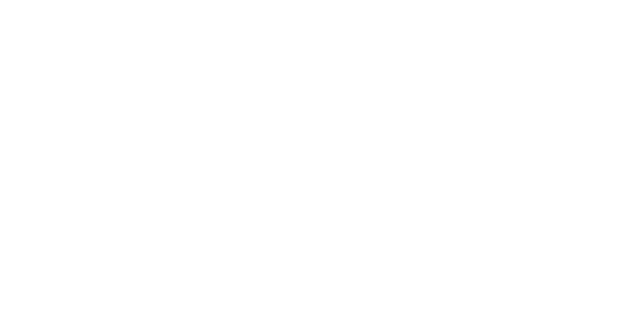
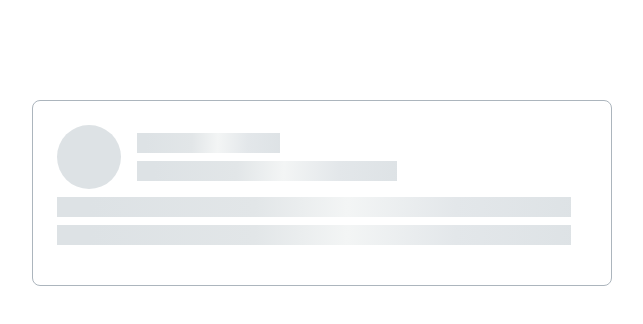
Before and after one commit to js-tasks-ru/htmlcss-20220120_a-k-r-a, a website: page 04-lection2/02-skeleton/index.html in a window 1280 px wide. Shown: the whole page, without its empty margins (318-961 px from the left). Drawn offline with Linux system fonts and the light colour scheme.

Commit message:
ass solution for skeleton

```diff
--- a/04-lection2/02-skeleton/index.html
+++ b/04-lection2/02-skeleton/index.html
@@ -1,11 +1,30 @@
 <!DOCTYPE html>
 <!-- Страница со скелетоном -->
-<html lang="ru">
+<html lang="en">
     <head>
         <link rel="stylesheet" href="../../assets/css/main.css">
         <link rel="stylesheet" href="./skeleton.css">
+        <title>Skeleton</title>
+        <style>
+            body {
+                max-width: 580px;
+                margin: 100px auto;
+            }
+        </style>
     </head>
     <body>
-
+        <div class="skeleton">
+            <div class="skeleton__header">
+                <div class="skeleton__logo"></div>
+                <div class="skeleton__title">
+                    <div class="skeleton__line skeleton__line--small"></div>
+                    <div class="skeleton__line skeleton__line--middle"></div>
+                </div>
+            </div>
+            <div class="skeleton__body">
+                <div class="skeleton__line"></div>
+                <div class="skeleton__line"></div>
+            </div>
+        </div>
     </body>
 </html>
--- a/04-lection2/02-skeleton/skeleton.css
+++ b/04-lection2/02-skeleton/skeleton.css
@@ -0,0 +1,40 @@
+.skeleton {
+  padding: 24px 40px 32px 24px;
+  border: 1px solid var(--grey-3);
+  border-radius: var(--border-radius);
+}
+
+/* skeleton-header */
+.skeleton__header {
+  display: flex;
+}
+
+.skeleton__logo {
+  flex: 0 0 64px;
+  width: 64px;
+  height: 64px;
+  border-radius: 50%;
+  background-color: var(--grey-2);
+}
+
+.skeleton__title {
+  flex: 1 1 auto;
+  padding: 8px 0 8px 16px;
+}
+/* END skeleton-header */
+
+/*  Rows in skeleton */
+.skeleton__line {
+  height: 20px;
+  margin-bottom: 8px;
+  background: linear-gradient(92.51deg, var(--grey-2) 6.44%, var(--grey-5) 38.47%, var(--grey-6) 56.48%, var(--grey-7) 77.5%, var(--grey-2) 102.52%);
+}
+
+.skeleton__line--small {
+  width: 33%;
+}
+
+.skeleton__line--middle {
+  width: 60%;
+}
+/*  END Rows in skeleton */
--- a/assets/css/variables.css
+++ b/assets/css/variables.css
@@ -12,6 +12,9 @@
   --grey-2: #DDE2E5;
   --grey-3: #ACB5BD;
   --grey-4: #495057;
+  --grey-5: #E2E6E8;
+  --grey-6: #F3F5F5;
+  --grey-7: #E3E7EA;
 
   --error: var(--red);
   --success: var(--blue);
```
